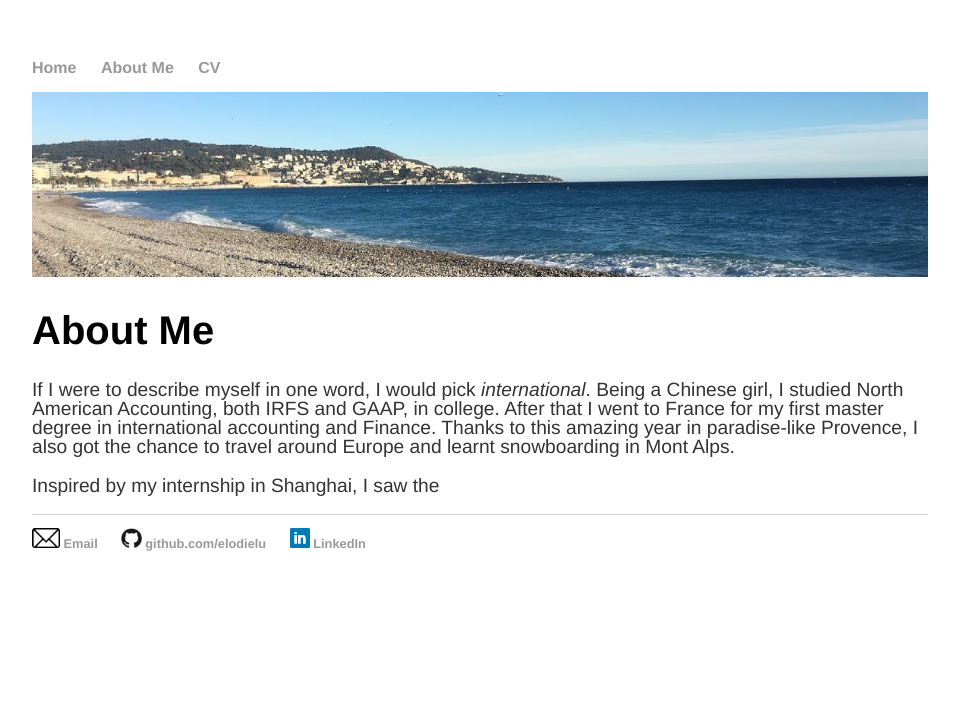
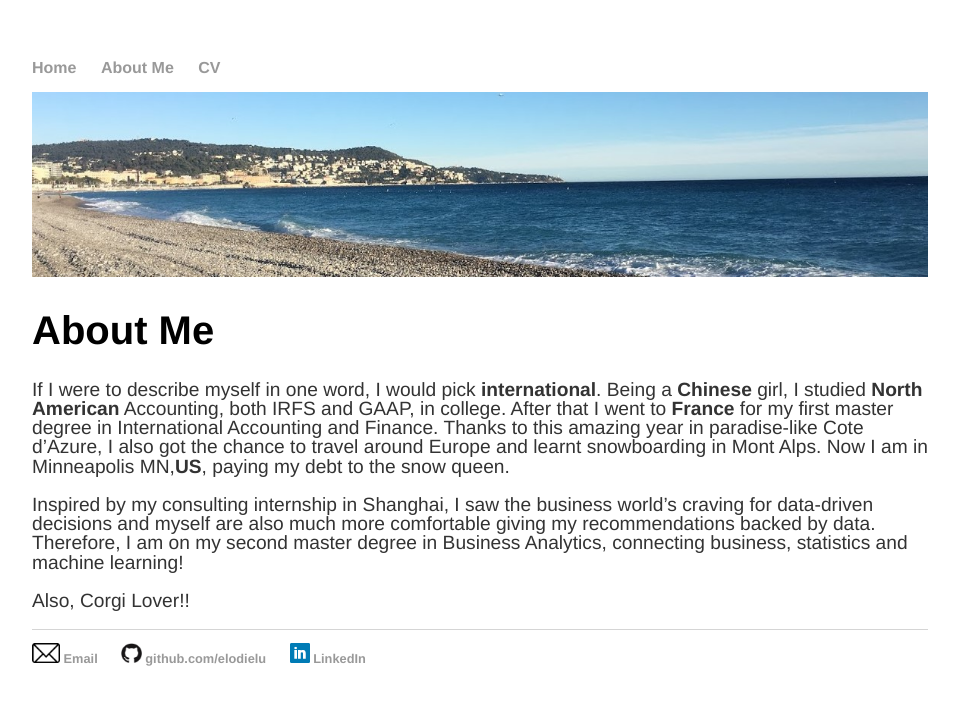
Before and after one commit to elodielu/elodielu.github.io, a Jekyll site: the page built from about/index.html, in a window 1280 px wide. Shown: the top 705 px of the page, without its empty margins (160-1119 px from the left). Built offline with Jekyll 4.4.1, drawn with Linux system fonts in a browser that asks for light colours.

Commit message:
Update index.html

```diff
--- a/about/index.html
+++ b/about/index.html
@@ -7,8 +7,11 @@
 			<img src="/picture/Nice.jpg" width= 100%>
 
 			<h1>About Me</h1>
-			<p>If I were to describe myself in one word, I would pick <em>international</em>. Being a Chinese girl, I studied North American Accounting, both IRFS and GAAP, in college. After that I went to France for my first master degree in international accounting and Finance. Thanks to this amazing year in paradise-like Provence, I also got the chance to travel around Europe and learnt snowboarding in Mont Alps. <br><br>
-			Inspired by my internship in Shanghai, I saw the
+			<p>If I were to describe myself in one word, I would pick <b>international</b>. Being a <b>Chinese</b> girl, I studied <b>North American</b> Accounting, both IRFS and GAAP, in college. After that I went to <b>France</b> for my first master degree in International Accounting and Finance. Thanks to this amazing year in paradise-like Cote d’Azure, I also got the chance to travel around Europe and learnt snowboarding in Mont Alps. Now I am in Minneapolis MN,<b>US</b>, paying my debt to the snow queen.<br><br>
+
+Inspired by my consulting internship in Shanghai, I saw the business world’s craving for data-driven decisions and myself are also much more comfortable giving my recommendations backed by data. Therefore, I am on my second master degree in Business Analytics, connecting business, statistics and machine learning!<br><br>
+Also, Corgi Lover!!
+
 			</p>
 
 
```
